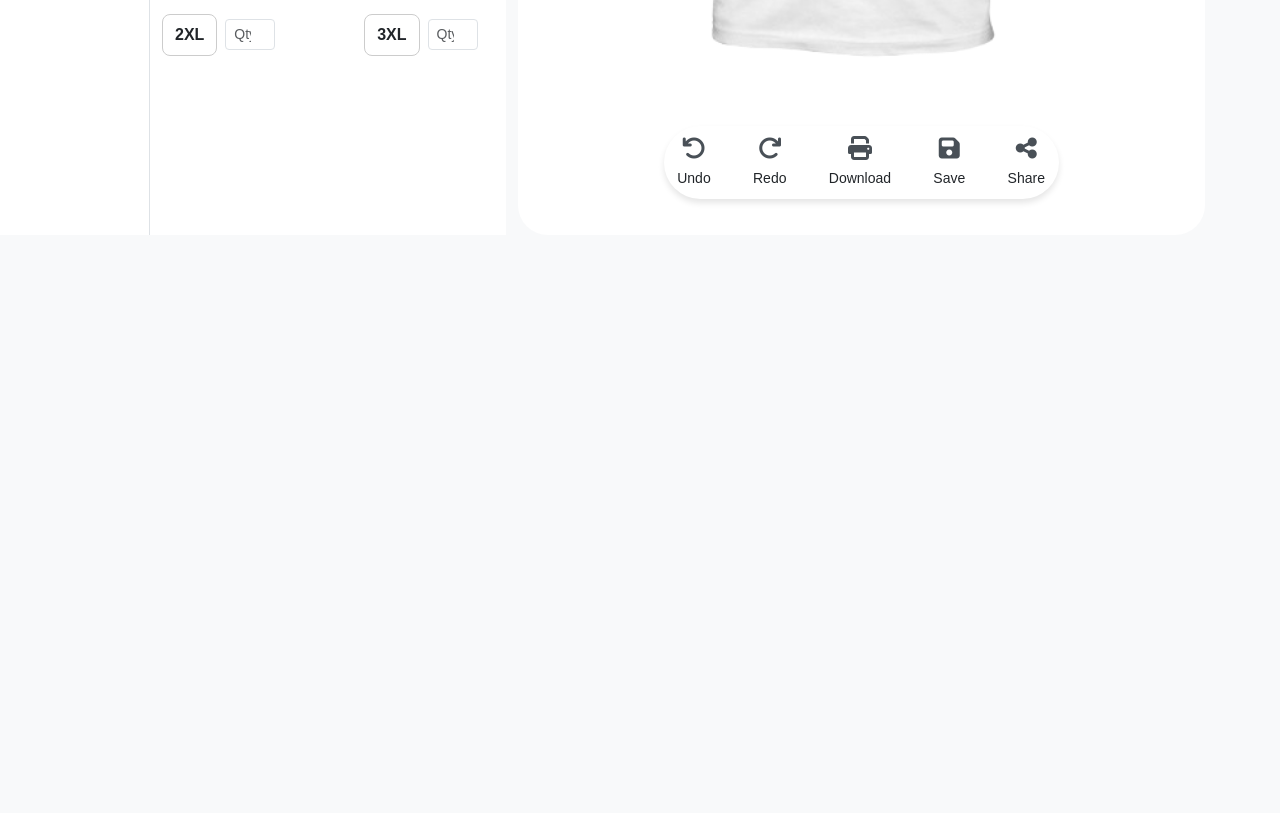
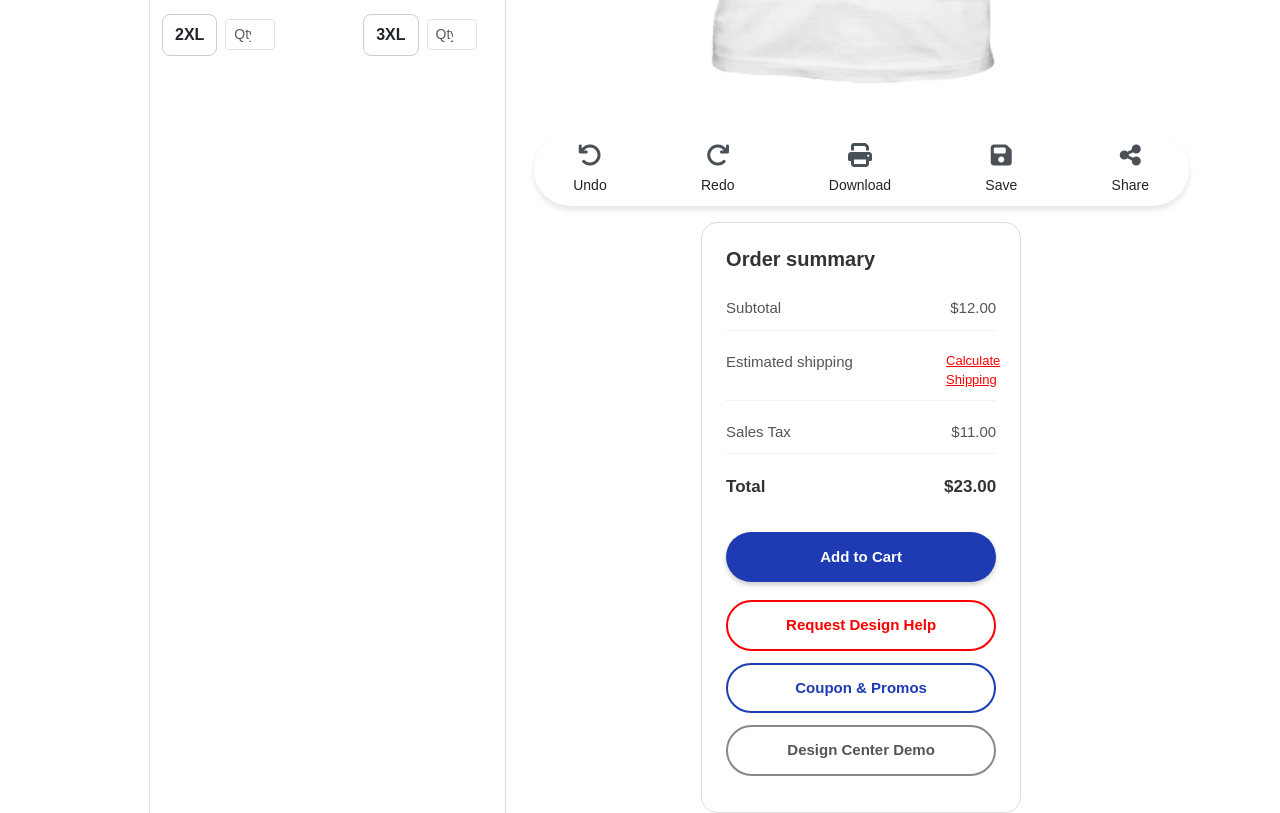
Before and after one commit to Azharyaseen12/plaquita, a React (Create React App) app: page / in a window 1280 px wide. Shown: the part 640-1453 px from the top of the page. Before the commit the page ends 875 px from the top, so only its background shows below. Built offline with nearby package versions, Linux system fonts and the light colour scheme.

Commit message:
frontend is being set

```diff
--- a/src/components/AddTextOptions.css
+++ b/src/components/AddTextOptions.css
@@ -150,6 +150,7 @@
   border-radius: 8px;
   cursor: pointer;
   transition: background 0.3s;
+  margin-top: 20px;
 }
 
 .add-text-btn:hover {
@@ -202,10 +203,11 @@
 
 /* Color Pickers */
 .color-picker {
-  width: 40px;
-  height: 30px;
-  border-radius: 5px;
+  width: 55px;
+  height: 40px;
+  border-radius: 12px;
   border: none;
+
 }
 
 /* Font Size Controls */
@@ -232,13 +234,14 @@
 
 /* Position & Outline */
 .position-buttons button {
-  background: #f4f4f4;
-  border: none;
-  width: 40px;
-  height: 40px;
+  background: none;
+  border: 1px solid #ccc;
+  width: 60px;
+  height: 60px;
   cursor: pointer;
-  font-size: 18px;
+  font-size: 30px;
   border-radius: 5px;
+
 }
 
 .outline-slider {
--- /dev/null
+++ b/src/components/OrderSummary.css
@@ -0,0 +1,131 @@
+/* Card Container */
+.order-summary-card {
+    background: white;
+    /* box-shadow: 0px 4px 10px rgba(0, 0, 0, 0.1); */
+    border-radius: 16px;  /* Increased for smoother edges */
+    padding: 24px; /* More padding */
+    width: 320px; /* Slightly wider for proper spacing */
+    margin: auto;
+    border: 1px solid #ddd;
+}
+
+/* Title */
+.order-title {
+    font-size: 20px;
+    font-weight: 700;
+    color: #333;
+    margin-bottom: 16px;
+}
+
+/* Order Details */
+.order-details {
+    /* border-bottom: 1px solid #e0e0e0; */
+    padding-bottom: 16px;
+    margin-bottom: 16px;
+}
+
+.order-item {
+    display: flex;
+    justify-content: space-between;
+    font-size: 15px;
+    color: #555;
+    margin-bottom: 10px;
+    padding: 10px 0px;
+    border-bottom: 1px solid #f0f0f0;
+}
+.order-item:last-child {
+    border-bottom: none;
+}
+.order-item a{
+    width: 50px;
+}
+/* Link Styling */
+.shipping-link {
+    color: red;
+    font-size: 13px;
+    text-decoration: underline;
+    font-weight: 500;
+}
+
+/* Total Amount */
+.order-total {
+    display: flex;
+    justify-content: space-between;
+    font-size: 17px;
+    font-weight: 700;
+    color: #333;
+    padding-top: 10px;
+}
+
+.total-amount {
+    font-weight: bold;
+}
+
+/* Add to Cart Button */
+.add-to-cart {
+    width: 100%;
+    background: #1f3bb3;
+    color: white;
+    padding: 14px;
+    border-radius: 30px; /* More rounded */
+    border: none;
+    font-size: 15px;
+    font-weight: 600;
+    cursor: pointer;
+    box-shadow: 0px 3px 5px rgba(0, 0, 0, 0.2);
+}
+
+.add-to-cart:hover {
+    background: #182c8c;
+}
+
+/* Buttons Group */
+.buttons-group {
+    margin-top: 18px;
+}
+
+/* Common Button Styles */
+.order-btn {
+    width: 100%;
+    padding: 12px;
+    font-size: 15px;
+    font-weight: 600;
+    border-radius: 12px;
+    border: 2px solid;
+    cursor: pointer;
+    margin-bottom: 12px;
+    text-align: center;
+    transition: all 0.3s ease;
+    border-radius: 30px;
+}
+
+/* Button Styles */
+.request-help {
+    color: red;
+    border-color: red;
+    background: white;
+}
+
+.request-help:hover {
+    background: rgba(255, 0, 0, 0.15);
+}
+
+.coupon {
+    color: #1f3bb3;
+    border-color: #1f3bb3;
+    background: white;
+}
+
+.coupon:hover {
+    background: rgba(31, 59, 179, 0.15);
+}
+
+.demo {
+    color: #555;
+    border-color: #888;
+    background: white;
+}
+
+.demo:hover {
+    background: rgba(136, 136, 136, 0.15);
+}
--- /dev/null
+++ b/src/components/OrderSummary.js
@@ -0,0 +1,39 @@
+import React from "react";
+import "./OrderSummary.css"; // Import the CSS file
+
+const OrderSummary = () => {
+  return (
+    <div className="order-summary-card">
+      <h2 className="order-title">Order summary</h2>
+
+      <div className="order-details">
+        <div className="order-item">
+          <span>Subtotal</span>
+          <span className="amount">$12.00</span>
+        </div>
+        <div className="order-item">
+          <span>Estimated shipping</span>
+          <a href="#" className="shipping-link">Calculate Shipping</a>
+        </div>
+        <div className="order-item">
+          <span>Sales Tax</span>
+          <span className="amount">$11.00</span>
+        </div>
+        <div className="order-total">
+          <span>Total</span>
+          <span className="total-amount">$23.00</span>
+        </div>
+      </div>
+
+      <button className="add-to-cart">Add to Cart</button>
+
+      <div className="buttons-group">
+        <button className="order-btn request-help">Request Design Help</button>
+        <button className="order-btn coupon">Coupon & Promos</button>
+        <button className="order-btn demo">Design Center Demo</button>
+      </div>
+    </div>
+  );
+};
+
+export default OrderSummary;
--- a/src/components/TShirtCustomizer.js
+++ b/src/components/TShirtCustomizer.js
@@ -11,7 +11,7 @@ import AddTextOptions from "./AddTextOptions";
 import ProductOptions from "./ProductOptions";
 import LayersOptions from "./LayersOptions";
 import { v4 as uuidv4 } from "uuid"; // For generating unique IDs for layers
-
+import OrderSummary from "./OrderSummary";
 const TShirtCustomizer = () => {
   const canvasRef = useRef(null);
   const imgRef = useRef(null);
@@ -33,7 +33,7 @@ const TShirtCustomizer = () => {
   const checkDragRegionContent = () => {
     const dragRegion = dragRegionRef.current;
     if (dragRegion.querySelector(".selected")) {
-      dragRegion.style.border = "2px dashed #999"; // Show border if a selection exists
+      dragRegion.style.border = "4px dashed #999"; // Show border if a selection exists
     } else {
       dragRegion.style.border = "none"; // Hide border if no selection
     }
@@ -60,7 +60,7 @@ const TShirtCustomizer = () => {
 
       if (layer.id === layerId) {
         layer.classList.add("selected"); // Mark the selected layer
-        layer.style.border = "2px dashed gray"; // Add selection border
+        layer.style.border = "2px dashed #999"; // Add selection border
 
         // Show controls for the selected layer
         closeButton.style.display = "block";
@@ -125,7 +125,7 @@ const TShirtCustomizer = () => {
     const checkDragRegionContent = () => {
       const dragRegion = dragRegionRef.current;
       if (dragRegion.querySelector(".selected")) {
-        dragRegion.style.border = "2px dashed #999"; // Show border if selection exists
+        dragRegion.style.border = "3px dashed #999"; // Show border if selection exists
       } else {
         dragRegion.style.border = "none"; // Hide border if no selection
       }
@@ -974,7 +974,7 @@ const TShirtCustomizer = () => {
           <div className="col-lg-10 col-md-9">
             <div className="row">
               {/* Left Section */}
-              <div className="col-lg-4 col-md-12 pt-4 pb-4 left-section">
+              <div className="col-lg-4 col-md-12 pt-4 pb-4 left-section" style={{ borderRight: "1px solid #ddd" }}>
                 {activeSidebar === "product" ? (
                   <ProductOptions changeColor={changeColor} />
                 ) : activeSidebar === "addText" ? (
@@ -1005,8 +1005,9 @@ const TShirtCustomizer = () => {
               </div>
 
               {/* Right Section */}
-              <div className="col-lg-8 col-md-12 pt-4 right-section">
-                <div className="d-flex justify-content-between align-items-center">
+              <div className="col-lg-8 col-md-12 pt-4 right-section d-flex" style={{ justifyContent: "space-between" }}>
+                <div>
+                <div className="d-flex justify-content-between align-items-center p-3">
                   <div className="product-tabs">
                     {["Front", "Back", "Left Sleeve", "Right Sleeve"].map(
                       (tab, index) => (
@@ -1019,9 +1020,7 @@ const TShirtCustomizer = () => {
                       )
                     )}
                   </div>
-                  <button className="btn btn-outline-danger btn-sm">
-                    Back to Shop
-                  </button>
+
                 </div>
                 <div className="text-center card p-3">
                   <div className="canvas-container">
@@ -1037,7 +1036,7 @@ const TShirtCustomizer = () => {
                       id="dragRegion"
                       style={{
                         position: "absolute",
-                        border: "2px dashed #999",
+                        border: "4px dashed #999",
                         ...dragRegionStyle,
                       }}
                     ></div>
@@ -1076,6 +1075,10 @@ const TShirtCustomizer = () => {
                   </div>
                 </div>
               </div>
+                <div>
+                   <OrderSummary />
+                </div>
+                </div>
             </div>
           </div>
         </div>
--- a/src/components/tshirtcustumizer.css
+++ b/src/components/tshirtcustumizer.css
@@ -1,6 +1,6 @@
 body {
     font-family: Arial, sans-serif;
-    background-color: #f8f9fa;
+    /* background-color: #f8f9fa; */
   }
 
   .sidebar {
@@ -114,7 +114,7 @@ body {
   .action-buttons{
     padding: 10px 0px;
     border-radius: 58px;
-    margin: 20px 130px;
+    /* margin: 20px 130px; */
     box-shadow: 0 4px 6px rgba(0, 0, 0, 0.1);
   }
 
@@ -129,7 +129,13 @@ body {
       flex-direction: column !important;
     }
   }
+  @media (max-width: 1400px) {
 
+
+    .right-section {
+      flex-direction: column;
+    }
+  }
   @media (max-width: 992px) {
     .sidebar {
       height: auto;
@@ -140,6 +146,7 @@ body {
     }
 
     .right-section {
+      flex-direction: column;
       height: auto;
     }
   }
```
